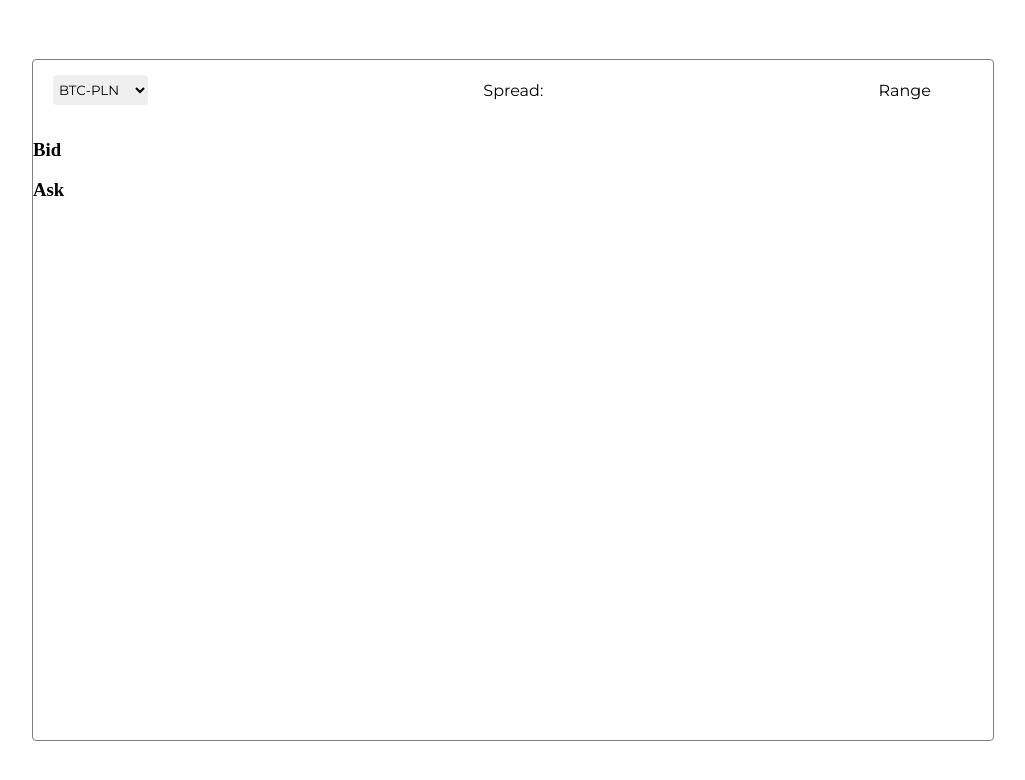
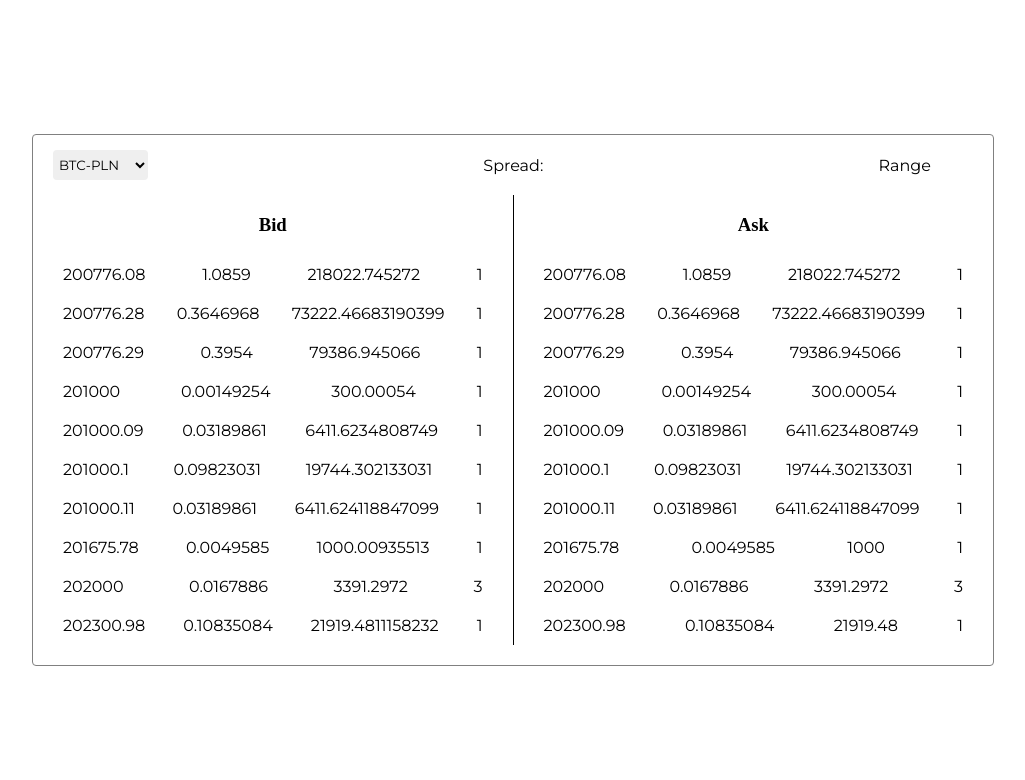
Before and after one commit to micavanco/orderbook, a React (Create React App) app: page / in a window 1280 px wide. Shown: the top 780 px of the page, without its empty margins (127-1152 px from the left). Built offline with nearby package versions, Linux system fonts and the light colour scheme.

Commit message:
feat(orderbook): add mock data to display

```diff
--- a/src/components/order-item/order-item.scss
+++ b/src/components/order-item/order-item.scss
@@ -0,0 +1,8 @@
+@import '../../styles/variables';
+
+.order-item {
+  display: flex;
+  justify-content: space-between;
+  padding: 10px 30px;
+  font-family: $primary-font;
+}
--- a/src/components/order-list/order-list.scss
+++ b/src/components/order-list/order-list.scss
@@ -0,0 +1,10 @@
+
+.order-list {
+  display: flex;
+  flex-direction: column;
+  justify-content: center;
+
+  &__title {
+    text-align: center;
+  }
+}
--- a/src/components/order-list/order-list.tsx
+++ b/src/components/order-list/order-list.tsx
@@ -10,7 +10,7 @@ interface OrderListProps {
 
 export const OrderList: React.FC<OrderListProps> = ({ title, list}) => (
     <div className="order-list">
-        <h3>{title}</h3>
+        <h3 className="order-list__title">{title}</h3>
         <ul>
             {
                 list.map(order => <OrderItem order={order}/>)
--- a/src/components/orderbook/orderbook.scss
+++ b/src/components/orderbook/orderbook.scss
@@ -1,7 +1,6 @@
 @import '../../styles/variables';
 
 .orderbook {
-  min-height: 680px;
   width: 100%;
   max-width: 960px;
   border-radius: 4px;
--- a/src/components/orderbook/orderbook.tsx
+++ b/src/components/orderbook/orderbook.tsx
@@ -2,13 +2,138 @@ import React from "react";
 import './orderbook.scss';
 import { Header } from "../header/header";
 import { Table } from "../table/table";
+import { Order } from "../../models/order.model";
 
 export const Orderbook: React.FC = () => {
+    const bidList: Order[] = [
+        {
+            "rate": 200776.08,
+            "amount": 1.0859,
+            "value": 218022.745272,
+            "offers": 1
+        },
+        {
+            "rate": 200776.28,
+            "amount": 0.3646968,
+            "value": 73222.46683190399,
+            "offers": 1
+        },
+        {
+            "rate": 200776.29,
+            "amount": 0.3954,
+            "value": 79386.945066,
+            "offers": 1
+        },
+        {
+            "rate": 201000,
+            "amount": 0.00149254,
+            "value": 300.00054,
+            "offers": 1
+        },
+        {
+            "rate": 201000.09,
+            "amount": 0.03189861,
+            "value": 6411.6234808749,
+            "offers": 1
+        },
+        {
+            "rate": 201000.1,
+            "amount": 0.09823031,
+            "value": 19744.302133031,
+            "offers": 1
+        },
+        {
+            "rate": 201000.11,
+            "amount": 0.03189861,
+            "value": 6411.624118847099,
+            "offers": 1
+        },
+        {
+            "rate": 201675.78,
+            "amount": 0.0049585,
+            "value": 1000.00935513,
+            "offers": 1
+        },
+        {
+            "rate": 202000,
+            "amount": 0.0167886,
+            "value": 3391.2972,
+            "offers": 3
+        },
+        {
+            "rate": 202300.98,
+            "amount": 0.10835084,
+            "value": 21919.4811158232,
+            "offers": 1
+        }
+    ];
+    const askList: Order[] = [
+        {
+            "rate": 200776.08,
+            "amount": 1.0859,
+            "value": 218022.745272,
+            "offers": 1
+        },
+        {
+            "rate": 200776.28,
+            "amount": 0.3646968,
+            "value": 73222.46683190399,
+            "offers": 1
+        },
+        {
+            "rate": 200776.29,
+            "amount": 0.3954,
+            "value": 79386.945066,
+            "offers": 1
+        },
+        {
+            "rate": 201000,
+            "amount": 0.00149254,
+            "value": 300.00054,
+            "offers": 1
+        },
+        {
+            "rate": 201000.09,
+            "amount": 0.03189861,
+            "value": 6411.6234808749,
+            "offers": 1
+        },
+        {
+            "rate": 201000.1,
+            "amount": 0.09823031,
+            "value": 19744.302133031,
+            "offers": 1
+        },
+        {
+            "rate": 201000.11,
+            "amount": 0.03189861,
+            "value": 6411.624118847099,
+            "offers": 1
+        },
+        {
+            "rate": 201675.78,
+            "amount": 0.0049585,
+            "value": 1000.00,
+            "offers": 1
+        },
+        {
+            "rate": 202000,
+            "amount": 0.0167886,
+            "value": 3391.2972,
+            "offers": 3
+        },
+        {
+            "rate": 202300.98,
+            "amount": 0.10835084,
+            "value": 21919.48,
+            "offers": 1
+        }
+    ];
 
     return (
       <div className="orderbook">
           <Header/>
-          <Table bidList={[]} askList={[]}/>
+          <Table bidList={bidList} askList={askList}/>
       </div>
     );
 }
--- a/src/components/table/table.scss
+++ b/src/components/table/table.scss
@@ -0,0 +1,14 @@
+
+.table {
+  display: flex;
+  margin-bottom: 20px;
+
+  &__bid {
+    flex: 1;
+  }
+
+  &__ask {
+    flex: 1;
+    border-left: 1px solid black;
+  }
+}
--- a/src/index.scss
+++ b/src/index.scss
@@ -1,5 +1,6 @@
 @import url('https://fonts.googleapis.com/css2?family=Montserrat:ital,wght@0,400;0,600;0,700;1,300;1,400;1,600&display=swap');
 
-body {
+body, ul {
   margin: 0;
+  padding: 0;
 }
```
